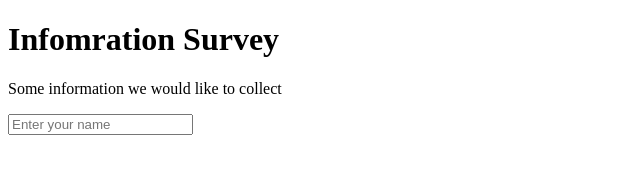
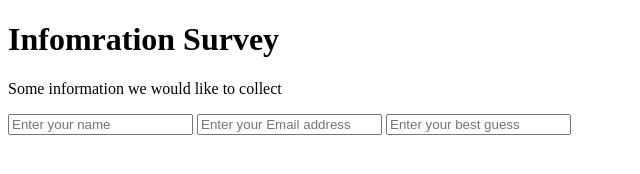
Before and after one commit to csc473s2019-webdev/hw3-p5-practice-with-html-css-forms-ramonpetgrave64, a plain HTML site: page index.html in a window 1280 px wide. Shown: the whole page, without its empty margins (0-640 px from the left). Drawn offline with Linux system fonts and the light colour scheme.

Commit message:
add email and number fields

```diff
--- a/index.html
+++ b/index.html
@@ -15,6 +15,8 @@
 
     <form id='survey-form' action="https://crossorigin.me/https://freecodecamp.com" method="get">
       <input required type="text" name="name" id="name" placeholder="Enter your name">
+      <input required type="email" name="email" id="email" placeholder="Enter your Email address">
+      <input type="number" name="number" id="number" min='1' placeholder="Enter your best guess">
     </form>
   </div>
 
```
